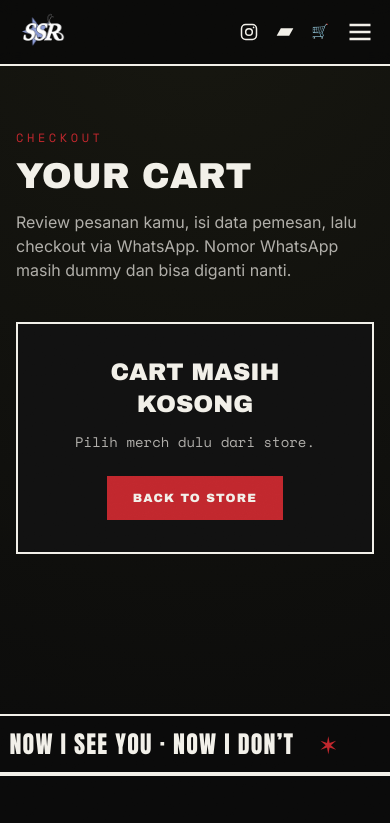
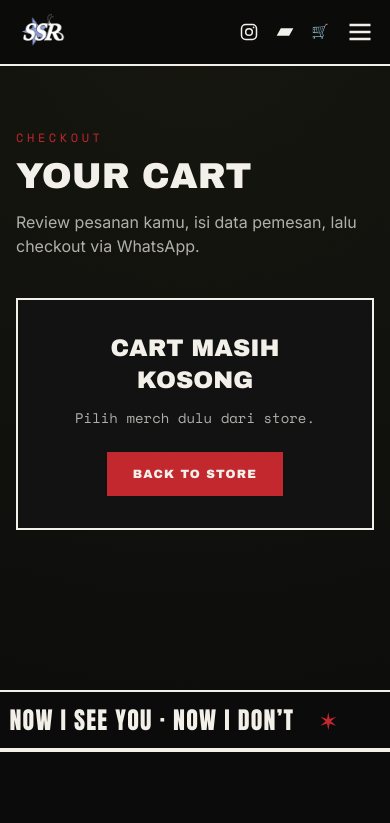
Before and after one commit to whoskale12/ssrsupremacy, a React (Vite) app: page /cart in a window 390 px wide. Shown: the top 823 px of the page. Built offline with nearby package versions, Linux system fonts and the light colour scheme.

Commit message:
Update WhatsApp checkout: add real phone number, remove dummy text, enable keychain for order

```diff
--- a/src/data/merch.js
+++ b/src/data/merch.js
@@ -21,7 +21,7 @@ export const MERCH = [
      price: 'Rp 45.000',
      img: '/keychain.png',
      type: 'Accessory',
-    soldOut: true,
+     soldOut: false,
      description: 'Official SSR SUPREMACY key chain. Detail material dan ukuran bisa diupdate nanti.',
      sizes: ['One Size'],
      gallery: [
--- a/src/pages/Cart.jsx
+++ b/src/pages/Cart.jsx
@@ -27,7 +27,7 @@ export default function Cart() {
   })
 
    const whatsappUrl = useMemo(() => {
-    const phoneNumber = '6281234567890'
+     const phoneNumber = '628571163102'
      const message = encodeURIComponent(makeWhatsappMessage(cartItems, buyer))
      return `https://wa.me/${phoneNumber}?text=${message}`
    }, [cartItems, buyer])
@@ -44,8 +44,7 @@ export default function Cart() {
           <p className="font-mono text-blood uppercase tracking-[0.3em] text-xs mb-3">Checkout</p>
           <h1 className="font-heavy uppercase text-4xl md:text-6xl leading-none">Your Cart</h1>
            <p className="text-bone/70 mt-4 max-w-2xl">
-            Review pesanan kamu, isi data pemesan, lalu checkout via WhatsApp. Nomor WhatsApp masih dummy dan bisa
-            diganti nanti.
+             Review pesanan kamu, isi data pemesan, lalu checkout via WhatsApp.
            </p>
         </div>
 
@@ -175,8 +174,7 @@ export default function Cart() {
               </a>
 
                <p className="font-mono text-xs text-bone/50 mt-4 leading-relaxed">
-                Setelah klik checkout, pesanan akan dikirim ke WhatsApp admin. Ganti nomor dummy di file
-                `src/pages/Cart.jsx` nanti.
+                 Setelah klik checkout, pesanan akan dikirim ke WhatsApp admin.
                </p>
             </aside>
           </div>
```
Also changed, not shown: 2 other files (tests, documents, lock files or other folders). Lines whose indentation alone changed are shown as unchanged.
